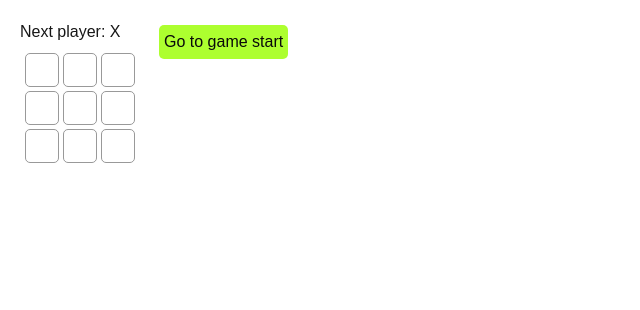
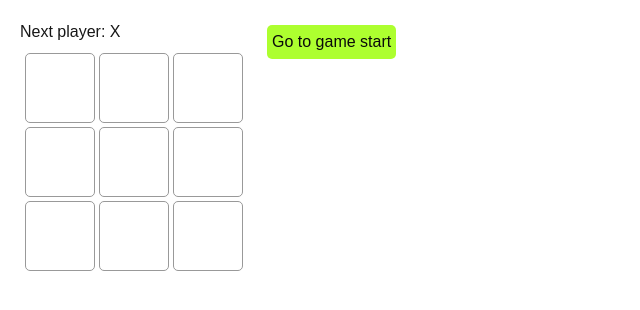
Before and after one commit to JarvisAppleSlice/ReactCourse, a Next.js app in the folder my-app/: page /tic-tac-toe in a window 1280 px wide. Shown: the top 310 px of the page, without its empty margins (0-640 px from the left). Built offline with nearby package versions, Linux system fonts and the light colour scheme.

Commit message:
Update globals.css

```diff
--- a/my-app/app/globals.css
+++ b/my-app/app/globals.css
@@ -113,15 +113,15 @@ body {
 	background: #fff;
 	border: 1px solid #999;
 	float: left;
-	font-size: 24px;
+	font-size: 65px;
 	font-weight: bold;
-	line-height: 34px;
-	height: 34px;
+	line-height: 70px;
+	height: 70px;
 	margin-right: -1px;
 	margin-top: -1px;
 	padding: 0;
 	text-align: center;
-	width: 34px;
+	width: 70px;
 }
 
 .tttboard-row:after {
```
